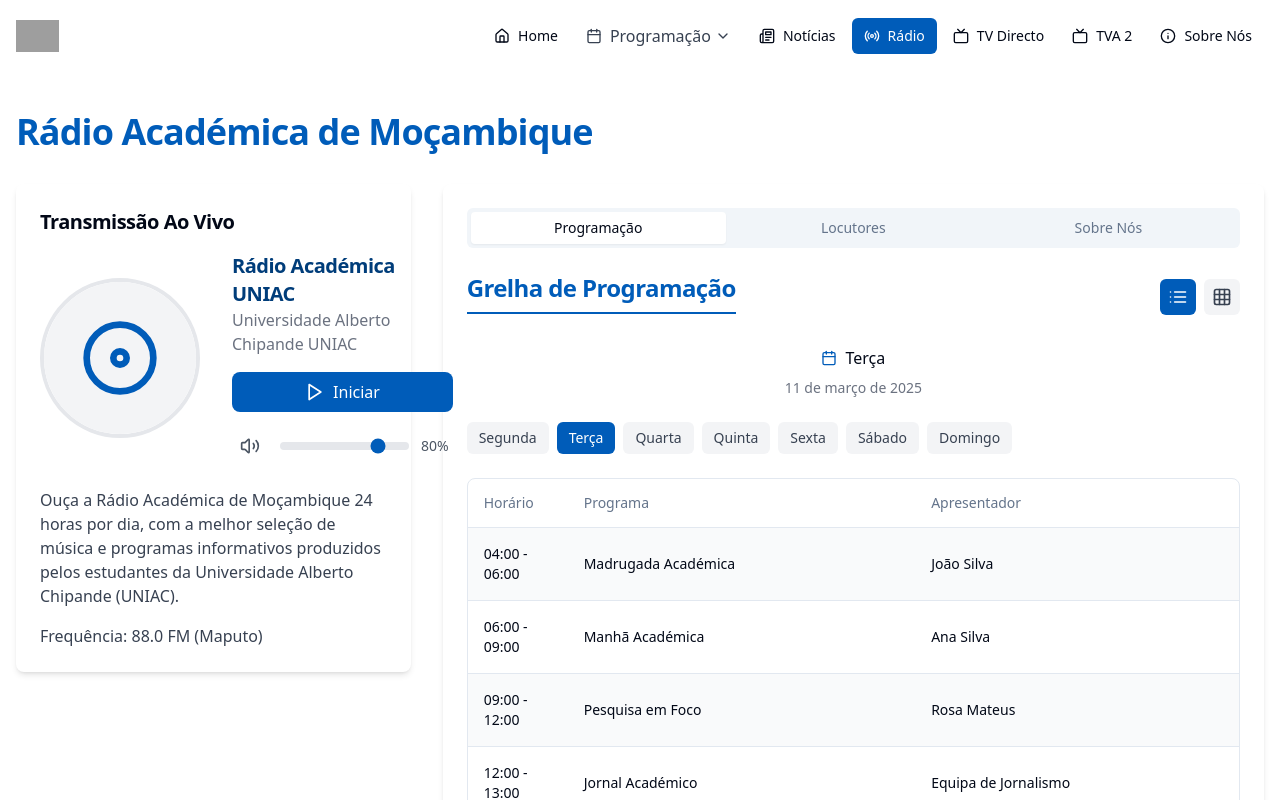
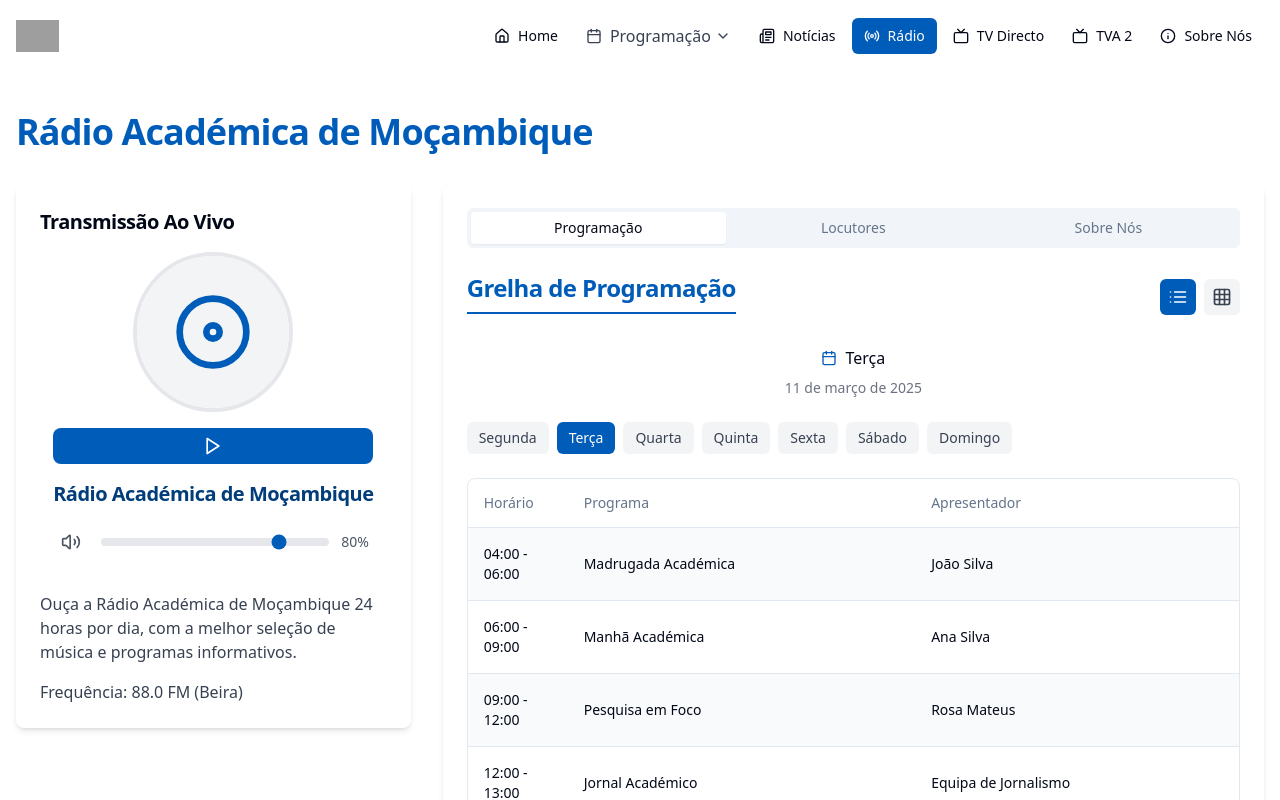
Before and after one commit to TheDavidJorge/rtvam, a React (Vite) app: page /radio in a window 1280 px wide. Shown: the top 800 px of the page. Built offline with nearby package versions, Linux system fonts and the light colour scheme; grey boxes are pictures that could not be loaded.

Commit message:
Fix: Radio player UI and text updates
- Moved the player button below the circular disc and "AO VIVO" text in the radio transmission card.
- Updated the station name and frequency information.
- Removed unnecessary text.

```diff
--- a/src/components/radio/RadioPlayer.tsx
+++ b/src/components/radio/RadioPlayer.tsx
@@ -42,9 +42,9 @@ const RadioPlayer: React.FC<RadioPlayerProps> = ({
 
   return (
     <div className="bg-white rounded-lg max-w-3xl mx-auto animate-fade-in">
-      <div className="flex flex-col md:flex-row items-center">
+      <div className="flex flex-col items-center">
         {/* Station Logo/Animation */}
-        <div className="relative mb-6 md:mb-0 md:mr-8">
+        <div className="relative mb-4">
           <div className={`relative w-40 h-40 rounded-full overflow-hidden border-4 ${isPlaying ? 'border-rtam-blue animate-pulse' : 'border-gray-200'}`}>
             {stationLogo ? (
               <img
@@ -66,43 +66,34 @@ const RadioPlayer: React.FC<RadioPlayerProps> = ({
           )}
         </div>
 
-        {/* Player Controls */}
-        <div className="flex-1 w-full">
-          <div className="mb-4 text-center md:text-left">
-            <h3 className="text-xl font-bold text-rtam-blue-dark">{stationName}</h3>
-            <p className="text-gray-500">Universidade Alberto Chipande UNIAC</p>
-          </div>
-
-          <div className="space-y-4">
         {/* Play/Pause Button */}
         <button
           onClick={togglePlayPause}
-              className={`w-full py-2 px-4 rounded-lg flex items-center justify-center font-medium transition-colors ${
+          className={`w-full max-w-xs py-2 px-4 rounded-lg mb-4 flex items-center justify-center font-medium transition-colors ${
             isPlaying
               ? 'bg-rtam-red text-white hover:bg-rtam-red-dark'
               : 'bg-rtam-blue text-white hover:bg-rtam-blue-dark'
           }`}
         >
           {isPlaying ? (
-                <>
-                  <svg xmlns="http://www.w3.org/2000/svg" className="w-5 h-5 mr-2" viewBox="0 0 24 24" fill="none" stroke="currentColor" strokeWidth="2" strokeLinecap="round" strokeLinejoin="round">
+            <svg xmlns="http://www.w3.org/2000/svg" className="w-5 h-5" viewBox="0 0 24 24" fill="none" stroke="currentColor" strokeWidth="2" strokeLinecap="round" strokeLinejoin="round">
               <rect x="6" y="4" width="4" height="16"></rect>
               <rect x="14" y="4" width="4" height="16"></rect>
             </svg>
-                  Pausar
-                </>
           ) : (
-                <>
-                  <svg xmlns="http://www.w3.org/2000/svg" className="w-5 h-5 mr-2" viewBox="0 0 24 24" fill="none" stroke="currentColor" strokeWidth="2" strokeLinecap="round" strokeLinejoin="round">
+            <svg xmlns="http://www.w3.org/2000/svg" className="w-5 h-5" viewBox="0 0 24 24" fill="none" stroke="currentColor" strokeWidth="2" strokeLinecap="round" strokeLinejoin="round">
               <polygon points="5 3 19 12 5 21 5 3"></polygon>
             </svg>
-                  Iniciar
-                </>
           )}
         </button>
 
+        {/* Station Name */}
+        <div className="mb-4 text-center">
+          <h3 className="text-xl font-bold text-rtam-blue-dark">{stationName}</h3>
+        </div>
+
         {/* Volume Controls */}
-            <div className="flex items-center space-x-3">
+        <div className="flex items-center space-x-3 w-full max-w-xs mb-2">
           <button
             onClick={toggleMute}
             className="p-2 text-gray-600 hover:text-rtam-blue transition-colors"
@@ -122,15 +113,13 @@ const RadioPlayer: React.FC<RadioPlayerProps> = ({
 
         {/* Currently Playing (placeholder) */}
         {isPlaying && (
-              <div className="mt-4 p-3 bg-gray-50 rounded-lg border border-gray-100">
+          <div className="mt-4 p-3 bg-gray-50 rounded-lg border border-gray-100 w-full max-w-xs">
             <p className="text-sm text-gray-600">A tocar agora:</p>
             <p className="font-medium">Programa da Manhã Académica</p>
           </div>
         )}
       </div>
     </div>
-      </div>
-    </div>
   );
 };
 
--- a/src/contexts/RadioPlayerContext.tsx
+++ b/src/contexts/RadioPlayerContext.tsx
@@ -16,7 +16,7 @@ export const RadioPlayerProvider: React.FC<{ children: React.ReactNode }> = ({ c
   const [isPlaying, setIsPlaying] = useState(false);
   const [volume, setVolume] = useState(80);
   const audioRef = useRef<HTMLAudioElement | null>(null);
-  const [stationName, setStationName] = useState("Rádio Académica UNIAC");
+  const [stationName, setStationName] = useState("Rádio Académica de Moçambique");
   const [stationLogo, setStationLogo] = useState<string | undefined>(undefined);
 
   useEffect(() => {
--- a/src/pages/Radio.tsx
+++ b/src/pages/Radio.tsx
@@ -26,16 +26,16 @@ const Radio = () => {
                 <div className="mb-6">
                   <RadioPlayer
                     streamUrl="https://stream.zeno.fm/f32qntg3srhvv"
-                    stationName="Rádio Académica UNIAC"
+                    stationName="Rádio Académica de Moçambique"
                   />
                 </div>
                 <div className="prose max-w-none">
                   <p className="text-gray-700">
                     Ouça a Rádio Académica de Moçambique 24 horas por dia, com a melhor seleção de música e programas
-                    informativos produzidos pelos estudantes da Universidade Alberto Chipande (UNIAC).
+                    informativos.
                   </p>
                   <p className="text-gray-700 mt-4">
-                    Frequência: 88.0 FM (Maputo)
+                    Frequência: 88.0 FM (Beira)
                   </p>
                 </div>
               </div>
```
Lines whose indentation alone changed are shown as unchanged.
